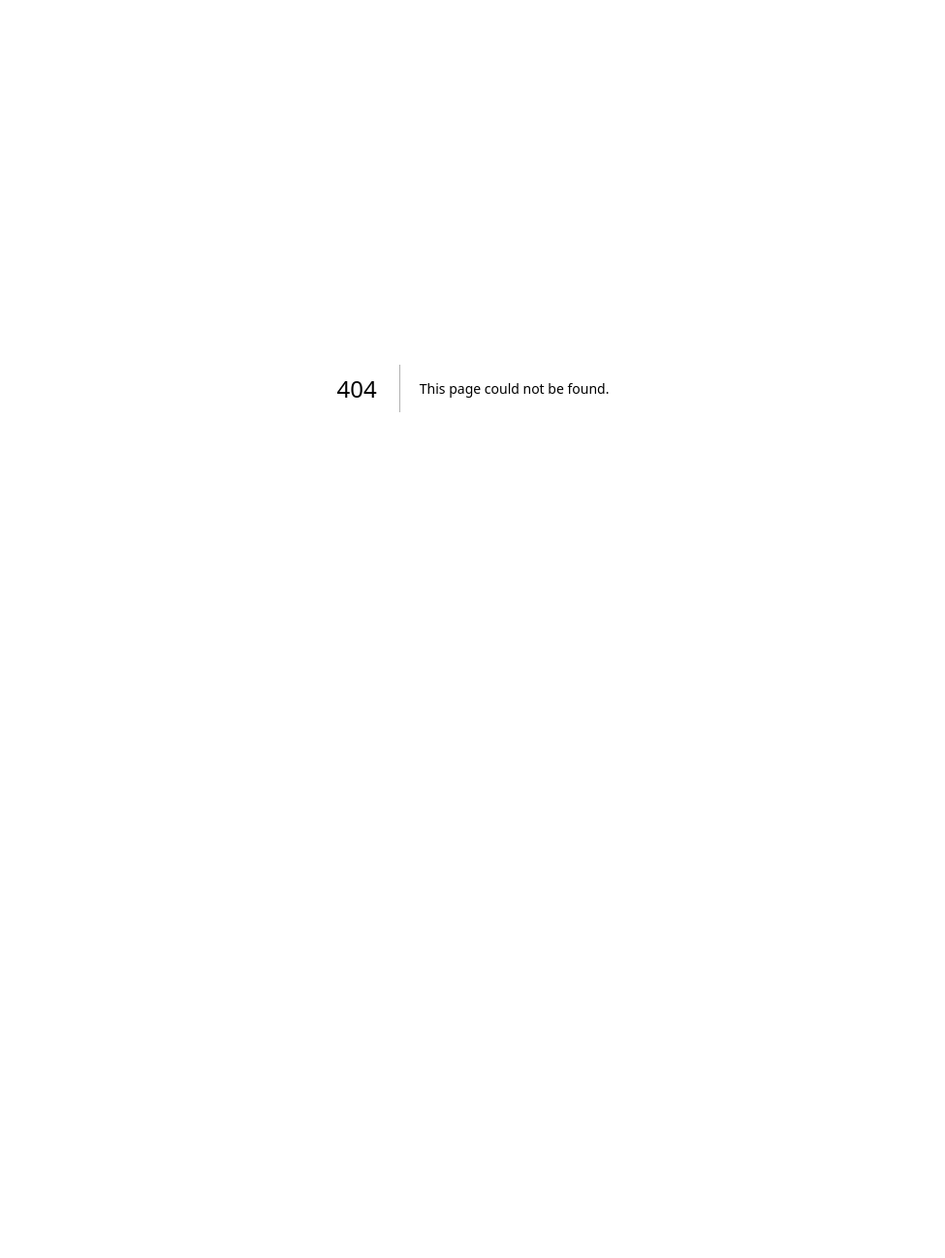
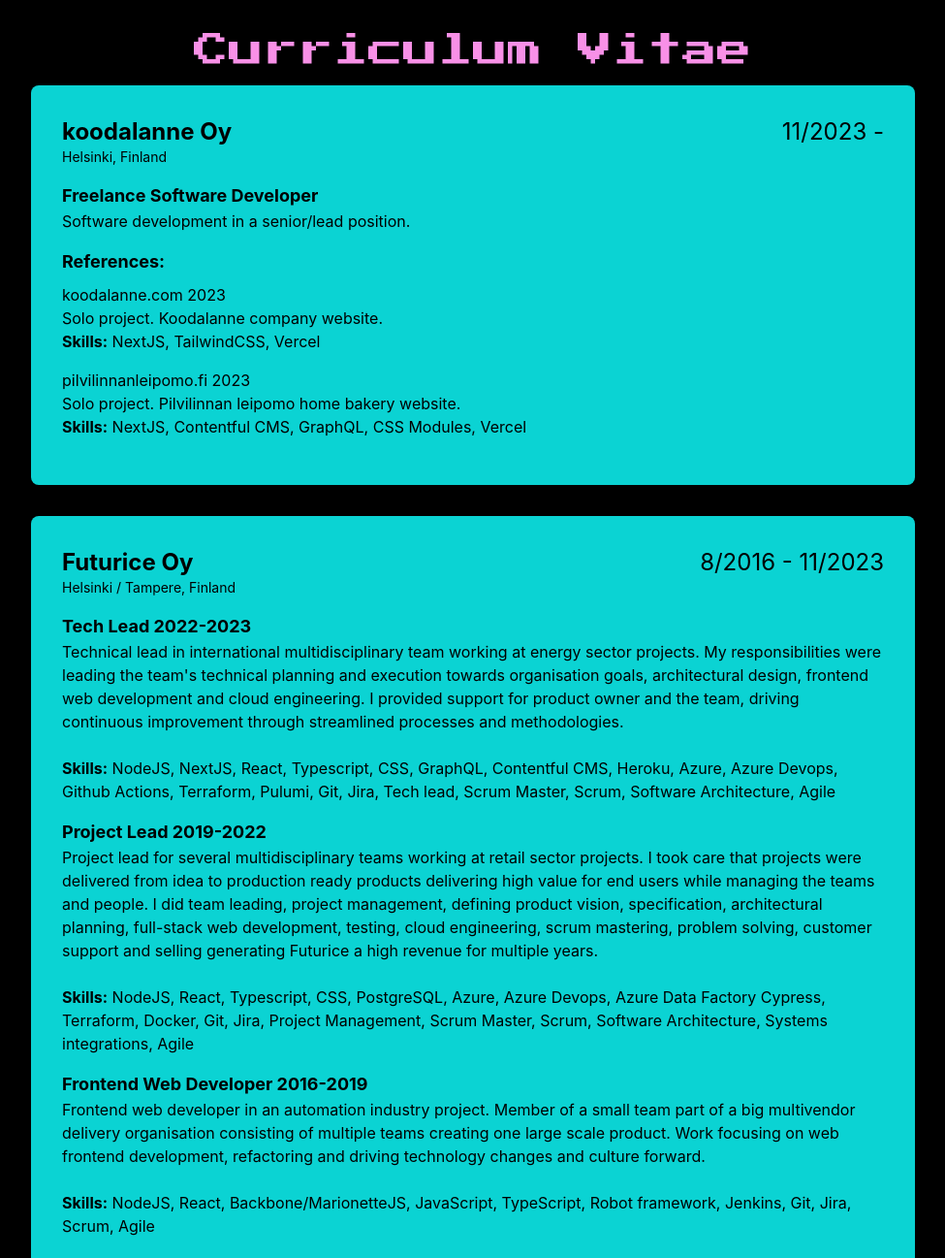
Before and after one commit to kmalanne/koodalanne, a Next.js app: page /cv in a window 1280 px wide. Before the commit this address had no page. Shown: the top 1297 px of the page at 97% size, without its empty margins (152-1127 px from the left). Before the commit the page ends 800 px from the top, so only its background shows below. Built offline with nearby package versions, Linux system fonts and the light colour scheme.

Commit message:
More content.

```diff
--- /dev/null
+++ b/src/app/cv/page.tsx
@@ -0,0 +1,151 @@
+import { pressStart2P } from '../font'
+
+export default function cv() {
+  return (
+    <>
+      <section>
+        <div className="min-h-screen flex flex-col items-center justify-center p-4 md:p-8">
+          <div className={pressStart2P.className}>
+            <h1 className="text-4xl text-miamiPink mb-4">Curriculum Vitae</h1>
+          </div>
+          <div className="bg-miamiBlue w-full md:w-3/4 lg:w-3/4 rounded-lg shadow-md p-4 md:p-8">
+            <div className="mb-4">
+              <div className="flex justify-between text-2xl">
+                <div className="font-bold">koodalanne Oy</div>
+                <div>11/2023 -</div>
+              </div>
+              <div className="text-sm">Helsinki, Finland</div>
+              <div className="mt-4 font-bold text-lg">Freelance Software Developer</div>
+              <p>Software development in a senior/lead position.</p>
+              <div className="mt-4 font-bold text-lg">References: </div>
+              <div className="mt-2">
+                <a
+                  href="https://koodalanne.com"
+                  className="mt-8 hover:text-miamiPink"
+                  target="_blank"
+                  rel="noopener noreferrer"
+                >
+                  koodalanne.com
+                </a>
+                <span> 2023</span>
+                <p>
+                  Solo project. Koodalanne company website.
+                  <br />
+                  <strong>Skills:</strong> NextJS, TailwindCSS, Vercel
+                </p>
+              </div>
+              <div className="mt-4">
+                <a
+                  href="https://pilvilinnanleipomo.fi"
+                  className="mt-8 hover:text-miamiPink"
+                  target="_blank"
+                  rel="noopener noreferrer"
+                >
+                  pilvilinnanleipomo.fi
+                </a>
+                <span> 2023</span>
+                <p>
+                  Solo project. Pilvilinnan leipomo home bakery website.
+                  <br />
+                  <strong>Skills:</strong> NextJS, Contentful CMS, GraphQL, CSS Modules, Vercel
+                </p>
+              </div>
+            </div>
+          </div>
+          <div className="bg-miamiBlue w-full mt-8 md:w-3/4 lg:w-3/4 rounded-lg shadow-md p-4 md:p-8">
+            <div className="mb-4">
+              <div className="flex justify-between text-2xl">
+                <div className="font-bold">Futurice Oy</div>
+                <div>8/2016 - 11/2023</div>
+              </div>
+              <div className="text-sm">Helsinki / Tampere, Finland</div>
+              <div className="mt-4 font-bold text-lg">Tech Lead 2022-2023</div>
+              <p>
+                Technical lead in international multidisciplinary team working at energy sector
+                projects. My responsibilities were leading the team&apos;s technical planning and
+                execution towards organisation goals, architectural design, frontend web development
+                and cloud engineering. I provided support for product owner and the team, driving
+                continuous improvement through streamlined processes and methodologies.
+                <br />
+                <br />
+                <strong>Skills:</strong> NodeJS, NextJS, React, Typescript, CSS, GraphQL, Contentful
+                CMS, Heroku, Azure, Azure Devops, Github Actions, Terraform, Pulumi, Git, Jira, Tech
+                lead, Scrum Master, Scrum, Software Architecture, Agile
+              </p>
+              <div className="mt-4 font-bold text-lg">Project Lead 2019-2022</div>
+              <p>
+                Project lead for several multidisciplinary teams working at retail sector projects.
+                I took care that projects were delivered from idea to production ready products
+                delivering high value for end users while managing the teams and people. I did team
+                leading, project management, defining product vision, specification, architectural
+                planning, full-stack web development, testing, cloud engineering, scrum mastering,
+                problem solving, customer support and selling generating Futurice a high revenue for
+                multiple years.
+                <br />
+                <br />
+                <strong>Skills:</strong> NodeJS, React, Typescript, CSS, PostgreSQL, Azure, Azure
+                Devops, Azure Data Factory Cypress, Terraform, Docker, Git, Jira, Project
+                Management, Scrum Master, Scrum, Software Architecture, Systems integrations, Agile
+              </p>
+              <div className="mt-4 font-bold text-lg">Frontend Web Developer 2016-2019</div>
+              <p>
+                Frontend web developer in an automation industry project. Member of a small team
+                part of a big multivendor delivery organisation consisting of multiple teams
+                creating one large scale product. Work focusing on web frontend development,
+                refactoring and driving technology changes and culture forward.
+                <br />
+                <br />
+                <strong>Skills:</strong> NodeJS, React, Backbone/MarionetteJS, JavaScript,
+                TypeScript, Robot framework, Jenkins, Git, Jira, Scrum, Agile
+              </p>
+            </div>
+          </div>
+          <div className="bg-miamiBlue w-full mt-8 md:w-3/4 lg:w-3/4 rounded-lg shadow-md p-4 md:p-8">
+            <div className="mb-4">
+              <div className="flex justify-between text-2xl">
+                <div className="font-bold">Leanware Oy</div>
+                <div>2/2012 - 08/2016</div>
+              </div>
+              <div className="text-sm">Tampere, Finland</div>
+              <div className="mt-4 font-bold text-lg">Fullstack Developer / Product Owner</div>
+              <p>
+                Fullstack developer in multiple logistic and manufacturing industry projects.
+                Participating in all software development phases from specification to maintenance
+                and customer support. I worked on multiple desktop and web applications and acquired
+                solid developer skills growing from a junior to senior mentoring others. Acted also
+                as a product owner for one delivery project gaining valuable knowledge of product
+                creation process.
+                <br />
+                <br />
+                <strong>Skills:</strong> NodeJS, NextJS, React, Typescript, CSS, GraphQL, Contentful
+                CMS, Heroku, Azure, Azure Devops, Github Actions, Terraform, Pulumi, Git, Jira, Tech
+                lead, Scrum Master, Scrum, Software Architecture, Agile
+              </p>
+            </div>
+          </div>
+          <div className="bg-miamiBlue w-full mt-8 md:w-3/4 lg:w-3/4 rounded-lg shadow-md p-4 md:p-8">
+            <div className="mb-4">
+              <div className="mt-4 font-bold text-lg">Languages:</div>
+              <p>
+                Finnish - excellent
+                <br />
+                English - excellent
+                <br />
+                Swedish - satisfactory
+              </p>
+            </div>
+          </div>
+          <a href="/" className="mt-8 text-xl text-miamiPink hover:text-miamiBlue">
+            Back
+          </a>
+        </div>
+      </section>
+      <footer className="bottom-0 left-0 w-full flex items-center justify-center">
+        <span className="text-center text-white text-sm pb-2">
+          koodalanne Oy, 3396808-5,
+          &#107;&#111;&#111;&#100;&#097;&#108;&#097;&#110;&#110;&#101;&#064;&#103;&#109;&#097;&#105;&#108;&#046;&#099;&#111;&#109;
+        </span>
+      </footer>
+    </>
+  )
+}
--- /dev/null
+++ b/src/app/font.ts
@@ -0,0 +1,3 @@
+import { Press_Start_2P } from 'next/font/google'
+
+export const pressStart2P = Press_Start_2P({ weight: '400', subsets: ['latin'] })
--- a/src/app/layout.tsx
+++ b/src/app/layout.tsx
@@ -2,7 +2,7 @@
 
 export const metadata = {
   title: 'koodalanne',
-  description: 'koodalanne freelance developer website',
+  description: 'koodalanne freelance software developer website',
   applicationName: 'koodalanne',
   referrer: 'origin-when-cross-origin',
   keywords: [
@@ -27,8 +27,6 @@
       'Tech lead',
       'Web-kehittäjä',
       'Ohjelmistokehittäjä',
-      'Kehittäjä',
-      'Koodari',
     ],
   ],
   authors: [{ name: 'Kai-Mikael Alanne' }],
@@ -37,7 +35,9 @@
 export default function RootLayout({ children }: { children: React.ReactNode }) {
   return (
     <html lang="en">
-      <body>{children}</body>
+      <body className="bg-black">
+        <main>{children}</main>
+      </body>
     </html>
   )
 }
--- a/src/app/page.tsx
+++ b/src/app/page.tsx
@@ -1,15 +1,13 @@
-import { Press_Start_2P } from 'next/font/google'
 import Image from 'next/image'
 
-const pressStart2P = Press_Start_2P({ weight: '400', subsets: ['latin'] })
+import { pressStart2P } from './font'
 
 export default function Home() {
   return (
     <>
-      <main>
       <section
         id="who-am-i"
-          className="md:flex md:justify-center md:items-center md:flex-row md:min-h-screen bg-black"
+        className="md:flex md:justify-center md:items-center md:flex-row md:min-h-screen"
       >
         <div className="min-h-screen flex justify-center items-center px-4">
           <div>
@@ -30,17 +28,19 @@
             <div className={pressStart2P.className}>
               <h1 className="text-4xl md:text-5xl text-miamiPink">koodalanne</h1>
             </div>
-              <p className="my-12 text-xl text-white">
-                Freelance senior/lead developer for hire.
+            <p className="mt-12 mb-8 text-xl text-white">
+              Freelance senior/lead software developer for hire.
               <br />
               Fullstack web, cloud, data & team leading.
+              <br />
+              <a href="/cv" className="text-miamiBlue hover:text-miamiPink">
+                Check my CV.
+              </a>
             </p>
             <div className="flex flex-row justify-center items-center">
               <a
-                  href="https://www.linkedin.com/in/kmalanne/"
+                href="&#109;&#097;&#105;&#108;&#116;&#111;&#058;&#107;&#111;&#111;&#100;&#097;&#108;&#097;&#110;&#110;&#101;&#064;&#103;&#109;&#097;&#105;&#108;&#046;&#099;&#111;&#109;"
                 className="w-full rounded-md inline-block mb-6 mt-6 px-3 py-6 text-center font-bold uppercase bg-miamiBlue border border-black hover:bg-black hover:text-white hover:border hover:border-miamiPink"
-                  target="_blank"
-                  rel="noopener noreferrer"
               >
                 <span className="w-1/1">Contact me</span>
               </a>
@@ -101,9 +101,11 @@
           />
         </div>
       </section>
-      </main>
       <footer className="fixed bottom-0 left-0 w-full flex items-center justify-center">
-        <span className="text-center text-white text-sm pb-2">koodalanne Oy, 3396808-5</span>
+        <span className="text-center text-white text-sm pb-2">
+          koodalanne Oy, 3396808-5,
+          &#107;&#111;&#111;&#100;&#097;&#108;&#097;&#110;&#110;&#101;&#064;&#103;&#109;&#097;&#105;&#108;&#046;&#099;&#111;&#109;
+        </span>
       </footer>
     </>
   )
```
Lines whose indentation alone changed are shown as unchanged.
